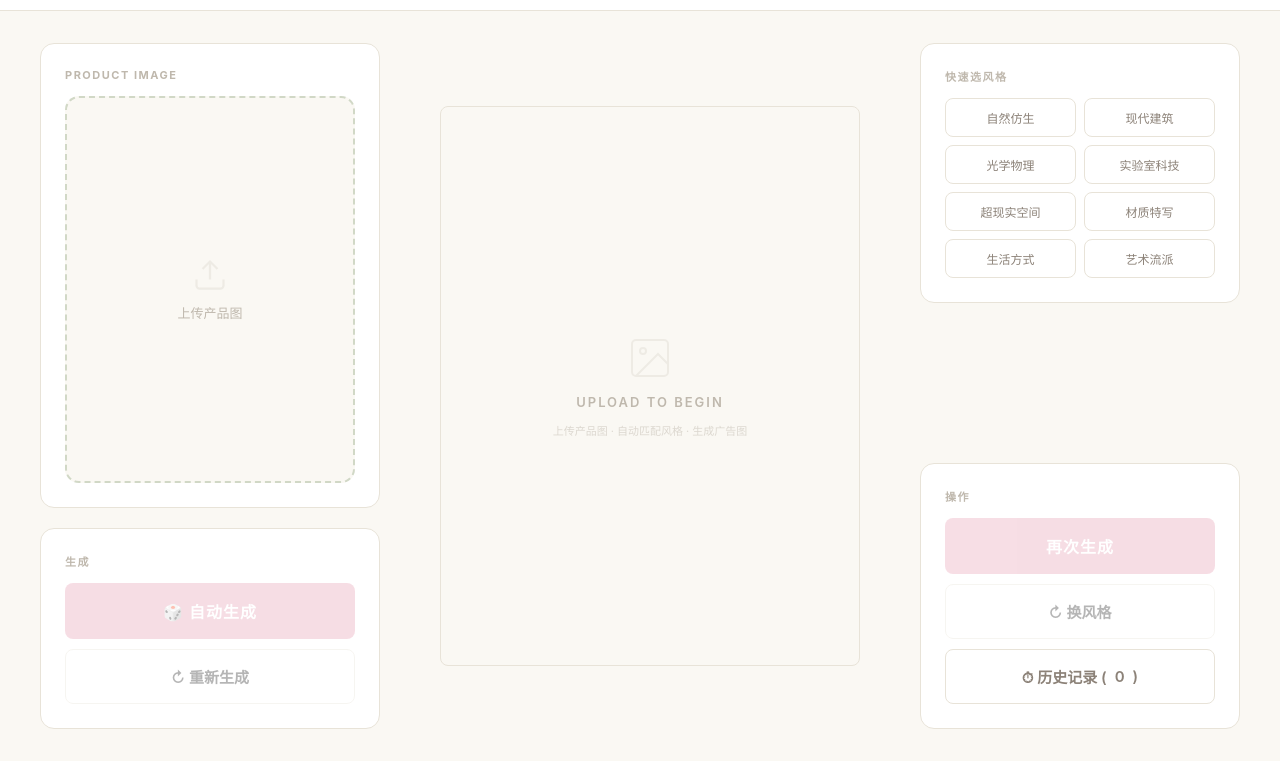
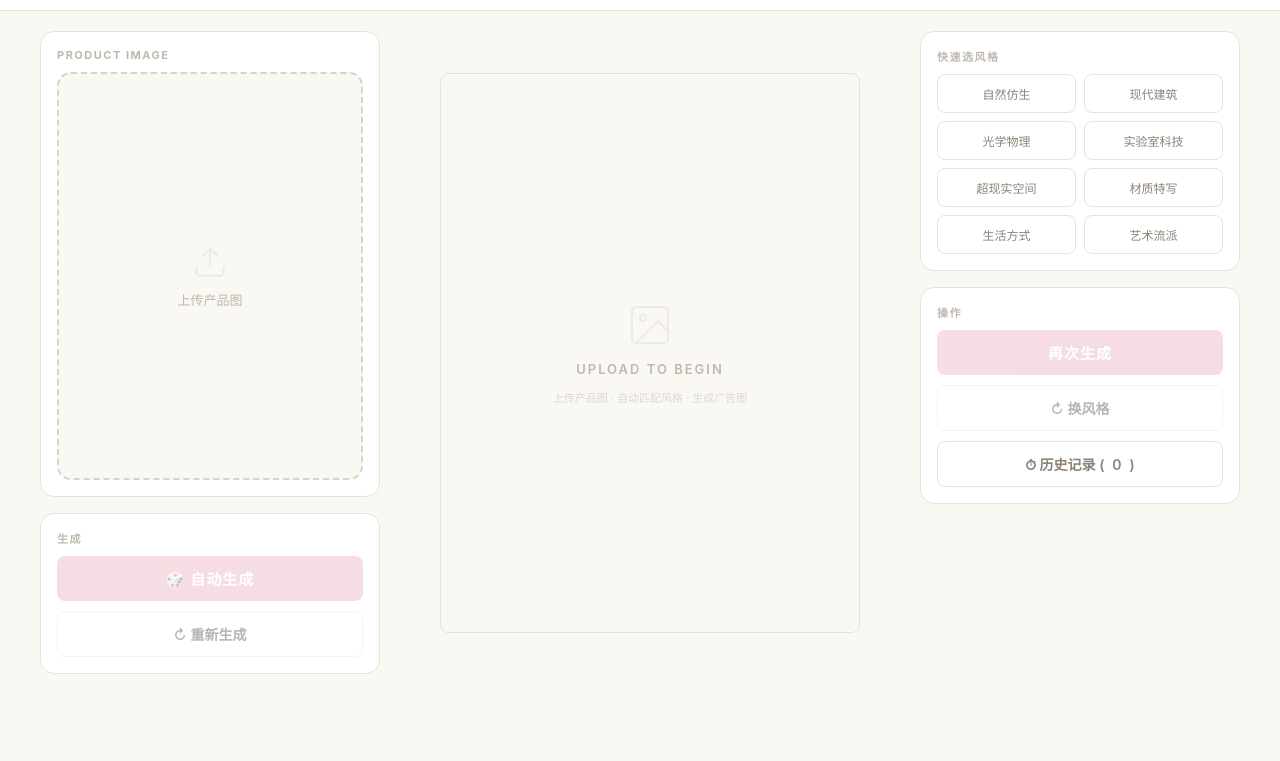
Before and after one commit to 42693471-lab/senki-ad-generator, a plain HTML site: page index.html in a window 1280 px wide. Shown: the part 53-814 px from the top of the page. Drawn offline with Linux system fonts and the light colour scheme.

Commit message:
tighten layout: equal 16px gaps, compact paddings, fit one screen no scroll

```diff
--- a/index.html
+++ b/index.html
@@ -43,17 +43,16 @@ input, select { font-family: inherit; font-size: inherit; }
 
 /* ── Main Layout ── */
 .main-layout {
-  max-width: 1440px; margin: 0 auto; padding: 32px 40px;
-  display: grid; grid-template-columns: 340px 1fr 320px; gap: 24px;
+  max-width: 1440px; margin: 0 auto; padding: 20px 40px;
+  display: grid; grid-template-columns: 340px 1fr 320px; gap: 16px;
   align-items: stretch;
 }
 
 /* ── Left Panel ── */
-.left-panel { display: flex; flex-direction: column; gap: 20px; height: 100%; }
-.left-panel > .panel-card:last-child { margin-top: auto; }
+.left-panel { display: flex; flex-direction: column; gap: 16px; height: 100%; }
 .panel-card {
   background: var(--panel); border-radius: var(--radius);
-  border: 1px solid var(--border); padding: 24px;
+  border: 1px solid var(--border); padding: 16px;
 }
 
 /* Upload area */
@@ -87,12 +86,12 @@ input, select { font-family: inherit; font-size: inherit; }
 
 /* Buttons */
 .btn {
-  width: 100%; padding: 16px 20px; border: none; border-radius: var(--radius-sm);
-  font-size: 15px; font-weight: 600; cursor: pointer; transition: all 0.2s;
+  width: 100%; padding: 12px 16px; border: none; border-radius: var(--radius-sm);
+  font-size: 14px; font-weight: 600; cursor: pointer; transition: all 0.2s;
   display: flex; align-items: center; justify-content: center; gap: 8px;
 }
 .btn:disabled { opacity: 0.35; cursor: not-allowed; transform: none !important; }
-.btn-gen { background: var(--pink-btn); color: #fff; font-size: 16px; letter-spacing: 1px; }
+.btn-gen { background: var(--pink-btn); color: #fff; font-size: 15px; letter-spacing: 1px; }
 .btn-gen:hover:not(:disabled) { filter: brightness(1.06); transform: translateY(-1px); }
 .btn-switch {
   background: var(--panel); color: var(--text); border: 1px solid var(--border);
@@ -104,7 +103,7 @@ input, select { font-family: inherit; font-size: inherit; }
 .btn-outline:hover { background: var(--sage); color: var(--text); }
 
 /* ── Center Canvas ── */
-.center-area { display: flex; flex-direction: column; gap: 20px; height: 100%; }
+.center-area { display: flex; flex-direction: column; gap: 16px; height: 100%; }
 .canvas-card {
   flex: 1; background: transparent; border-radius: var(--radius);
   display: flex; align-items: center; justify-content: center;
@@ -160,16 +159,15 @@ input, select { font-family: inherit; font-size: inherit; }
 .canvas-actions .btn { flex: 1; }
 
 /* ── Right Panel ── */
-.right-panel { display: flex; flex-direction: column; gap: 20px; height: 100%; }
-.right-panel > .panel-card:last-child { margin-top: auto; }
+.right-panel { display: flex; flex-direction: column; gap: 16px; height: 100%; }
 .section-title {
   font-size: 11px; font-weight: 700; text-transform: uppercase;
-  letter-spacing: 1.5px; color: var(--text3); margin-bottom: 14px;
+  letter-spacing: 1.5px; color: var(--text3); margin-bottom: 10px;
 }
 
 /* Quick styles grid */
 .style-grid {
-  display: grid; grid-template-columns: 1fr 1fr; gap: 8px; max-height: 280px; overflow-y: auto;
+  display: grid; grid-template-columns: 1fr 1fr; gap: 8px; max-height: 220px; overflow-y: auto;
 }
 .style-chip {
   padding: 10px 12px; border-radius: var(--radius-sm); font-size: 12px; font-weight: 500;
```
